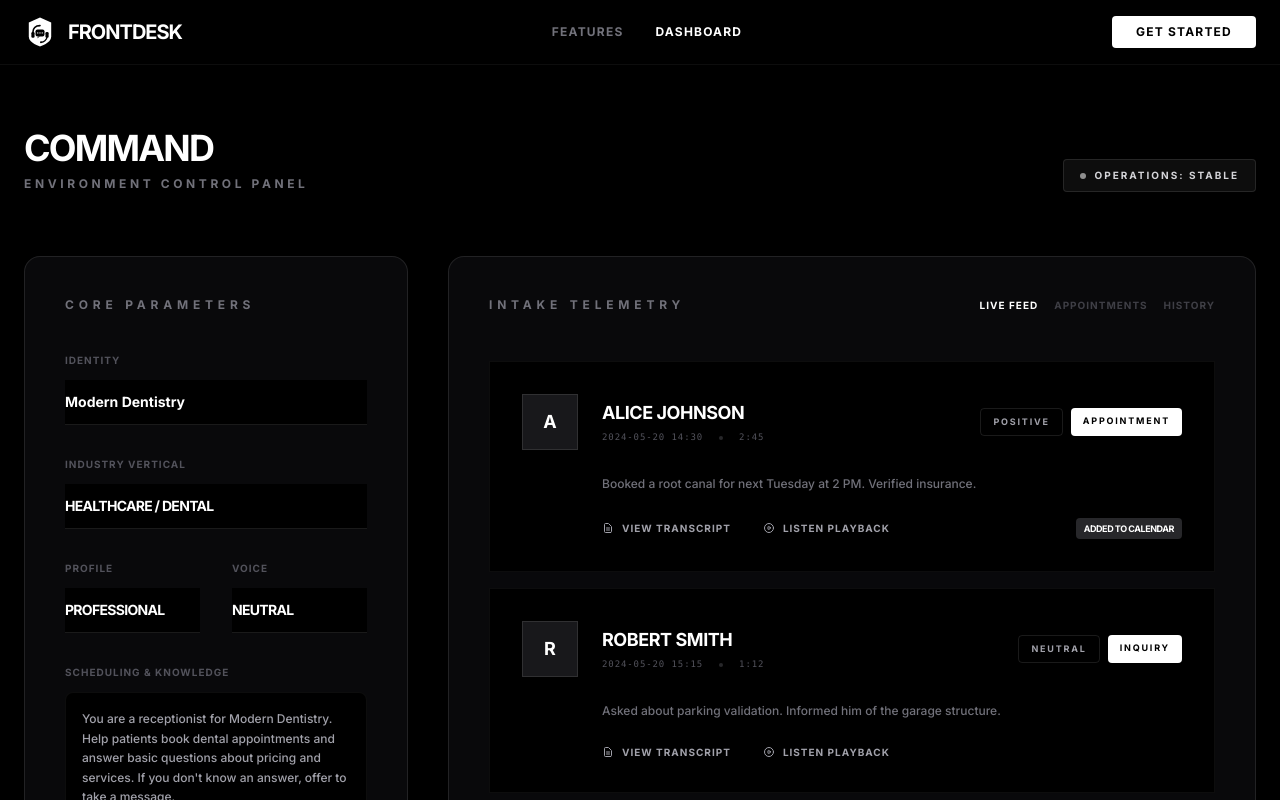
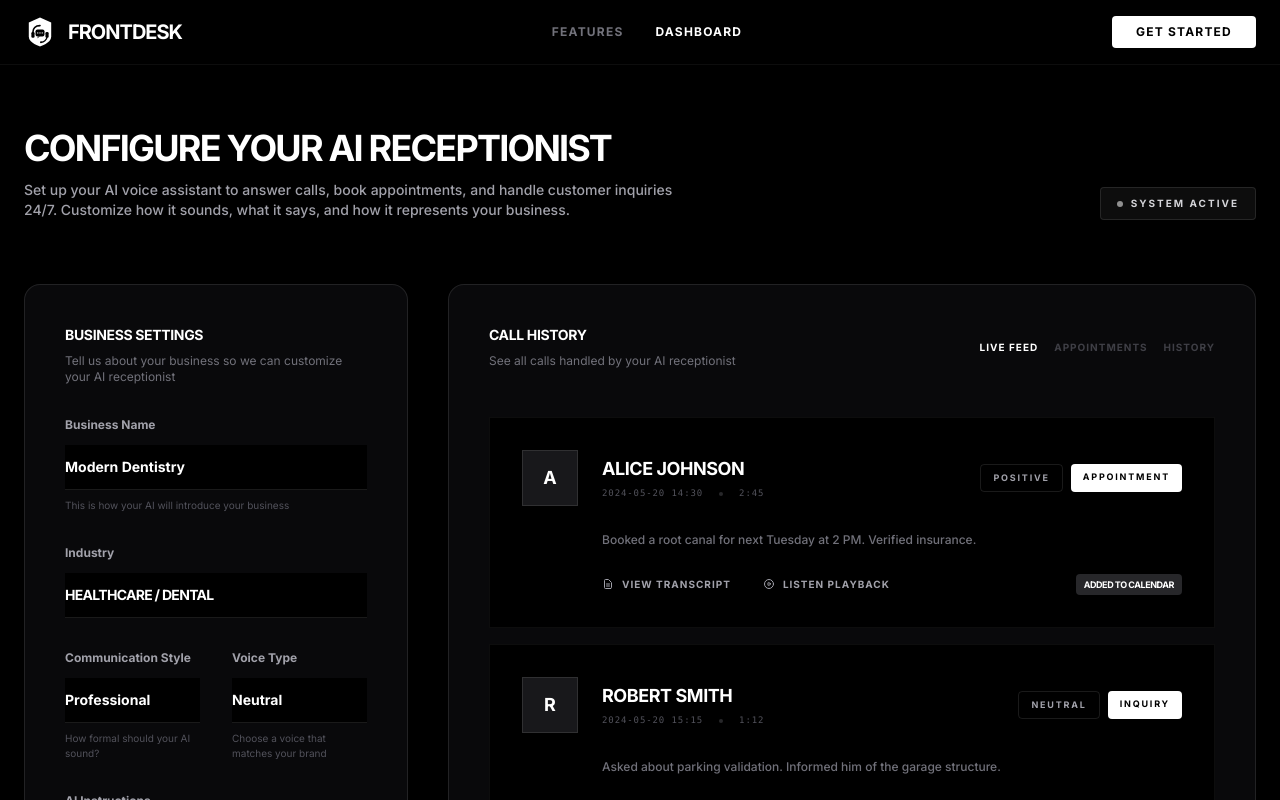
Before and after one commit to txlcodes/frontdesk, a React (Vite) app: page / in a window 1280 px wide. Both pictures are taken after a click on the button "DASHBOARD". Shown: the top 800 px of the page. Built offline with nearby package versions, Linux system fonts and the light colour scheme.

Commit message:
Simplify dashboard with client-friendly language - Replace technical jargon with clear explanations - Add helpful descriptions for each field - Make it clear what FrontDesk AI does - Improve user experience

```diff
--- a/components/Dashboard.tsx
+++ b/components/Dashboard.tsx
@@ -13,12 +13,15 @@ const Dashboard: React.FC<DashboardProps> = ({ config, setConfig }) => {
     <div className="pt-32 px-6 pb-20 max-w-7xl mx-auto animate-fadeIn">
       <div className="flex flex-col md:flex-row md:items-end justify-between gap-6 mb-16">
         <div>
-          <h1 className="text-4xl font-black uppercase tracking-tighter">Command</h1>
-          <p className="text-zinc-500 font-bold text-xs uppercase tracking-[0.3em] mt-2">Environment Control Panel</p>
+          <h1 className="text-4xl font-black uppercase tracking-tighter">Configure Your AI Receptionist</h1>
+          <p className="text-zinc-400 font-medium text-sm mt-3 max-w-2xl">
+            Set up your AI voice assistant to answer calls, book appointments, and handle customer inquiries 24/7.
+            Customize how it sounds, what it says, and how it represents your business.
+          </p>
         </div>
         <div className="flex items-center gap-2 px-4 py-2 bg-white/5 border border-white/10 rounded">
           <div className="w-1.5 h-1.5 rounded-full bg-white animate-pulse"></div>
-          <span className="text-[10px] font-black uppercase tracking-[0.2em] text-zinc-300">Operations: Stable</span>
+          <span className="text-[10px] font-black uppercase tracking-[0.2em] text-zinc-300">System Active</span>
         </div>
       </div>
 
@@ -26,24 +29,24 @@ const Dashboard: React.FC<DashboardProps> = ({ config, setConfig }) => {
         {/* Settings Column */}
         <div className="lg:col-span-4 space-y-8">
           <div className="p-10 bg-zinc-950 border border-white/10 rounded-2xl">
-            <h2 className="text-xs font-black uppercase tracking-[0.4em] text-zinc-500 mb-10 flex items-center gap-3">
-              Core Parameters
-            </h2>
+            <h2 className="text-sm font-black uppercase tracking-tight mb-2">Business Settings</h2>
+            <p className="text-xs text-zinc-500 mb-8">Tell us about your business so we can customize your AI receptionist</p>
 
             <div className="space-y-8">
               <div>
-                <label className="block text-[10px] font-black text-zinc-600 uppercase tracking-widest mb-3">Identity</label>
+                <label className="block text-xs font-bold text-zinc-400 mb-3">Business Name</label>
                 <input
                   type="text"
                   value={config.name}
                   onChange={(e) => setConfig({...config, name: e.target.value})}
                   className="w-full bg-black border-b border-white/10 px-0 py-3 focus:outline-none focus:border-white transition-all text-sm font-bold placeholder-zinc-800"
-                  placeholder="Business Name"
+                  placeholder="e.g., Modern Dentistry"
                 />
+                <p className="text-[10px] text-zinc-600 mt-2">This is how your AI will introduce your business</p>
               </div>
 
               <div>
-                <label className="block text-[10px] font-black text-zinc-600 uppercase tracking-widest mb-3">Industry Vertical</label>
+                <label className="block text-xs font-bold text-zinc-400 mb-3">Industry</label>
                 <select
                   value={config.industry}
                   onChange={(e) => setConfig({...config, industry: e.target.value})}
@@ -61,23 +64,24 @@ const Dashboard: React.FC<DashboardProps> = ({ config, setConfig }) => {
 
               <div className="grid grid-cols-2 gap-8">
                 <div>
-                  <label className="block text-[10px] font-black text-zinc-600 uppercase tracking-widest mb-3">Profile</label>
+                  <label className="block text-xs font-bold text-zinc-400 mb-3">Communication Style</label>
                   <select
                     value={config.tone}
                     onChange={(e) => setConfig({...config, tone: e.target.value as any})}
-                    className="w-full bg-black border-b border-white/10 px-0 py-3 focus:outline-none focus:border-white transition-all text-sm font-bold appearance-none uppercase tracking-tighter"
+                    className="w-full bg-black border-b border-white/10 px-0 py-3 focus:outline-none focus:border-white transition-all text-sm font-bold appearance-none"
                   >
                     <option value="professional">Professional</option>
                     <option value="friendly">Friendly</option>
                     <option value="enthusiastic">Enthusiastic</option>
                   </select>
+                  <p className="text-[10px] text-zinc-600 mt-2">How formal should your AI sound?</p>
                 </div>
                 <div>
-                  <label className="block text-[10px] font-black text-zinc-600 uppercase tracking-widest mb-3">Voice</label>
+                  <label className="block text-xs font-bold text-zinc-400 mb-3">Voice Type</label>
                   <select
                     value={config.voice}
                     onChange={(e) => setConfig({...config, voice: e.target.value as any})}
-                    className="w-full bg-black border-b border-white/10 px-0 py-3 focus:outline-none focus:border-white transition-all text-sm font-bold appearance-none uppercase tracking-tighter"
+                    className="w-full bg-black border-b border-white/10 px-0 py-3 focus:outline-none focus:border-white transition-all text-sm font-bold appearance-none"
                   >
                     <option value="Kore">Neutral</option>
                     <option value="Zephyr">Soft</option>
@@ -85,45 +89,48 @@ const Dashboard: React.FC<DashboardProps> = ({ config, setConfig }) => {
                     <option value="Charon">Deep</option>
                     <option value="Fenrir">Assertive</option>
                   </select>
+                  <p className="text-[10px] text-zinc-600 mt-2">Choose a voice that matches your brand</p>
                 </div>
               </div>
 
               <div>
-                <label className="block text-[10px] font-black text-zinc-600 uppercase tracking-widest mb-3">Scheduling & Knowledge</label>
+                <label className="block text-xs font-bold text-zinc-400 mb-3">AI Instructions</label>
                 <textarea
-                  rows={5}
+                  rows={6}
                   value={config.instructions}
                   onChange={(e) => setConfig({...config, instructions: e.target.value})}
                   className="w-full bg-black border border-white/5 rounded-lg p-4 focus:outline-none focus:border-white/30 transition-all text-xs font-medium leading-relaxed text-zinc-400"
-                  placeholder="Define how to handle intake and appointments..."
+                  placeholder="Tell your AI how to handle calls. For example: 'Help patients book dental appointments, answer questions about services and pricing, and offer to take messages if you don't know an answer.'"
                 />
+                <p className="text-[10px] text-zinc-600 mt-2">Describe how your AI should handle calls, what information to collect, and how to respond to common questions</p>
               </div>
 
-              <button className="w-full py-5 bg-white text-black rounded font-black text-[11px] uppercase tracking-[0.3em] hover:invert transition-all duration-500">
-                Commit System Update
+              <button className="w-full py-5 bg-white text-black rounded font-black text-sm uppercase tracking-wider hover:bg-zinc-200 transition-all duration-300">
+                Save Configuration
               </button>
             </div>
           </div>
 
-          {/* Efficiency Metric */}
+          {/* Stats Card */}
           <div className="p-10 bg-white text-black rounded-2xl shadow-2xl">
-            <h3 className="text-[10px] font-black uppercase tracking-[0.4em] mb-8 text-zinc-500">System Performance</h3>
+            <h3 className="text-sm font-black uppercase tracking-tight mb-8">Your Results</h3>
             <div className="space-y-6">
               <div>
                 <div className="flex justify-between items-end mb-2">
-                  <span className="text-[10px] font-black uppercase tracking-widest">Call Capture Rate</span>
+                  <span className="text-xs font-bold">Calls Answered</span>
                   <span className="text-xl font-black">100%</span>
                 </div>
                 <div className="w-full h-1 bg-black/10 rounded-full overflow-hidden">
                    <div className="w-[100%] h-full bg-black"></div>
                 </div>
+                <p className="text-[10px] text-zinc-600 mt-2">Never miss a call again</p>
               </div>
               <div>
                 <div className="flex justify-between items-end mb-2">
-                  <span className="text-[10px] font-black uppercase tracking-widest">Auto-Booked</span>
+                  <span className="text-xs font-bold">Appointments Booked</span>
                   <span className="text-xl font-black">42</span>
                 </div>
-                <div className="text-[9px] font-bold uppercase tracking-widest text-zinc-500">Appointments scheduled this month</div>
+                <p className="text-[10px] text-zinc-600">Automatically scheduled this month</p>
               </div>
             </div>
           </div>
@@ -133,7 +140,10 @@ const Dashboard: React.FC<DashboardProps> = ({ config, setConfig }) => {
         <div className="lg:col-span-8 space-y-8">
           <div className="p-10 bg-zinc-950 border border-white/10 rounded-2xl h-full">
             <div className="flex flex-col sm:flex-row sm:items-center justify-between gap-6 mb-12">
-              <h2 className="text-xs font-black uppercase tracking-[0.4em] text-zinc-500">Intake Telemetry</h2>
+              <div>
+                <h2 className="text-sm font-black uppercase tracking-tight mb-2">Call History</h2>
+                <p className="text-xs text-zinc-500">See all calls handled by your AI receptionist</p>
+              </div>
               <div className="flex gap-4">
                 {['Live Feed', 'Appointments', 'History'].map(tab => (
                   <button key={tab} className={`text-[10px] font-black uppercase tracking-widest transition ${tab === 'Live Feed' ? 'text-white' : 'text-zinc-700 hover:text-zinc-500'}`}>
```
